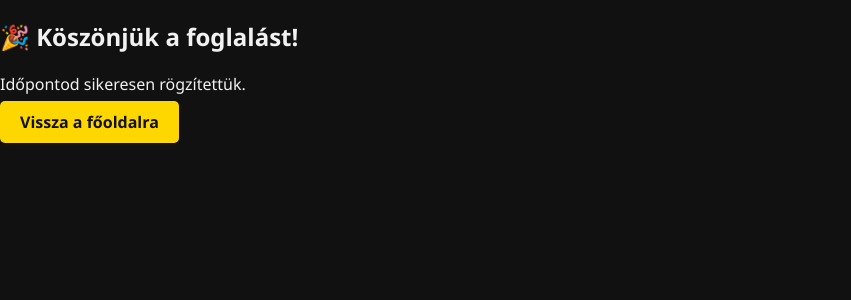
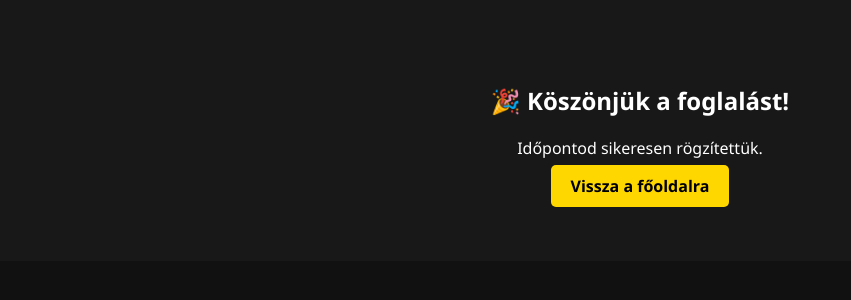
Before and after one commit to OTimot/HANK-S-BARBER, a Flask app: page /foglalas/sikeres in a window 1280 px wide. Shown: the part 54-354 px from the top of the page, without its empty margins (0-851 px from the left). Run offline with Flask 3, Linux system fonts and the light colour scheme.

Commit message:
Update style.css

```diff
--- a/static/style.css
+++ b/static/style.css
@@ -113,3 +113,16 @@ body {
   border: none;
   width: 100%;
 }
+
+.success {
+  padding: 4em;
+  text-align: center;
+  color: #fff;
+  background-color: #181818;
+}
+
+.success .btn {
+  margin-top: 1em;
+  background-color: gold;
+  color: black;
+}
```
